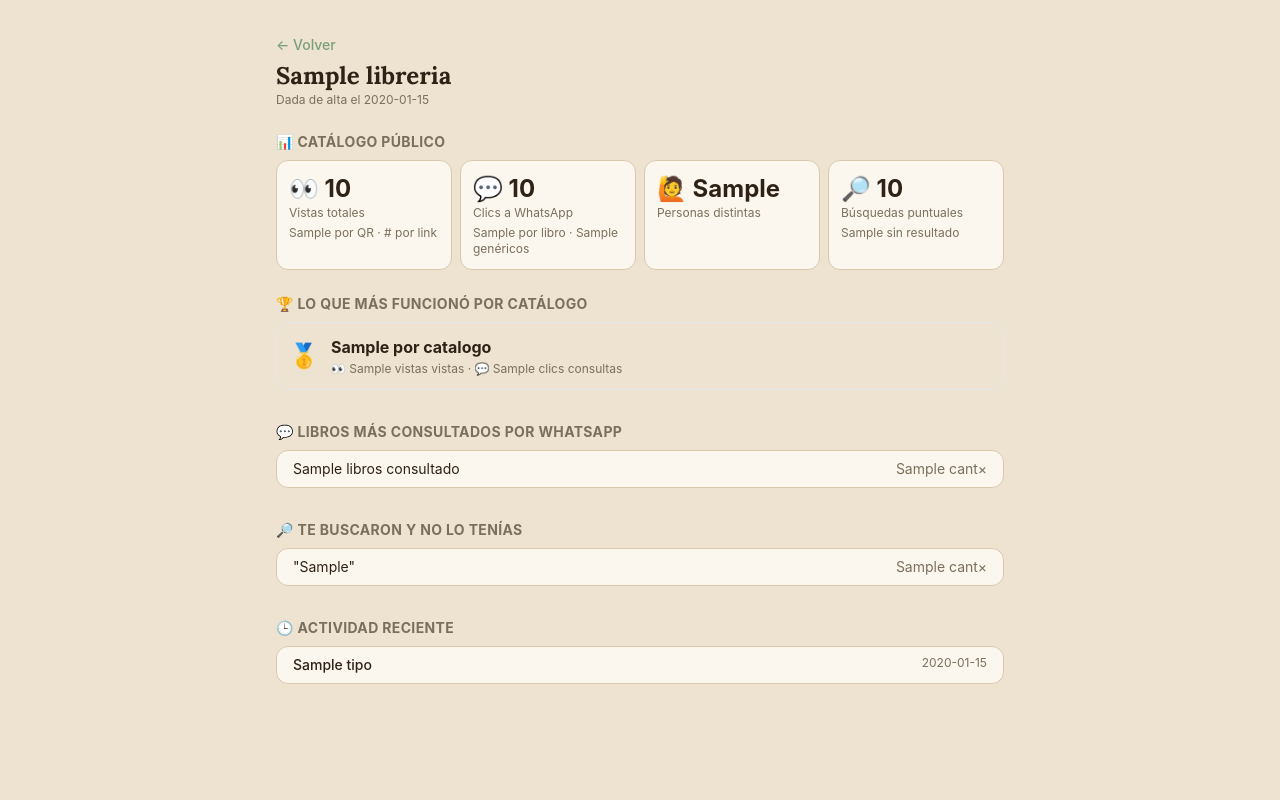
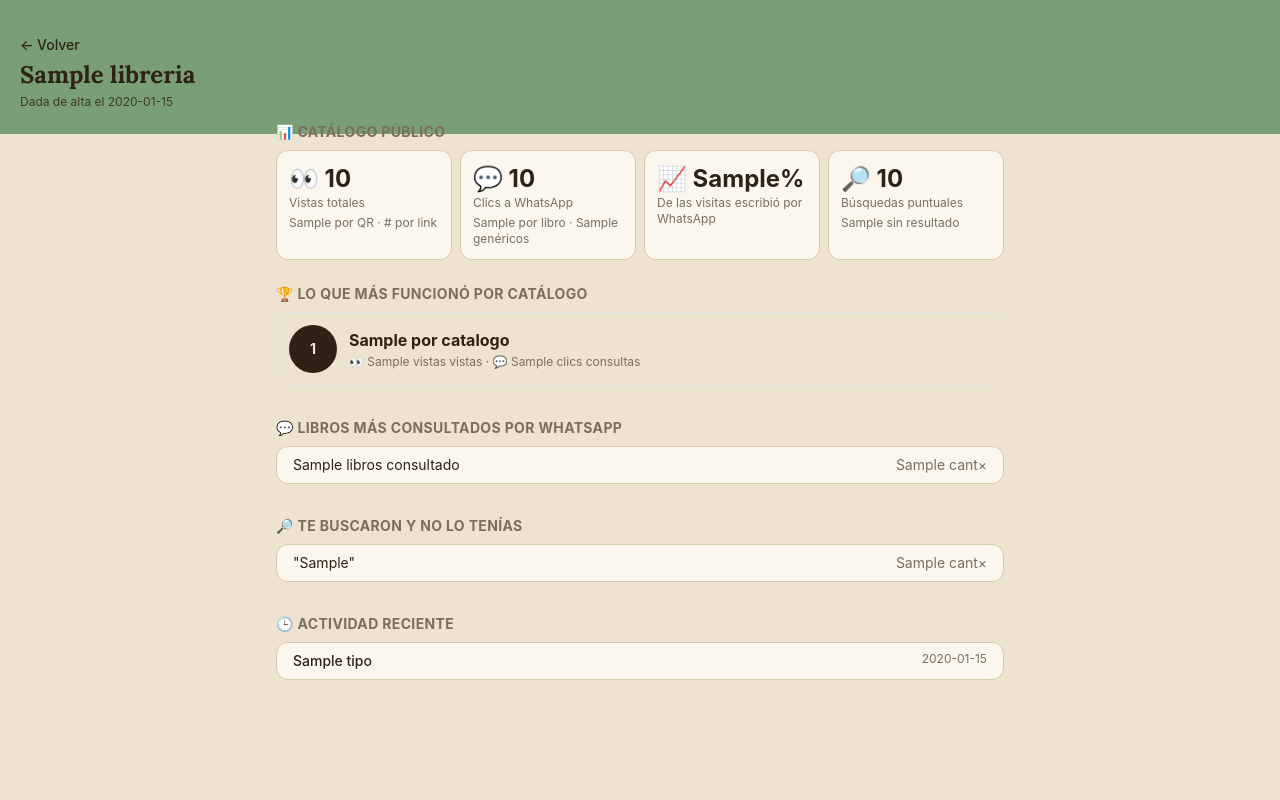
Before and after one commit to nvranco/librero, a FastAPI app: template app/templates/metricas.html in a window 1280 px wide. Run offline with FastAPI, Linux system fonts and the light colour scheme; the template is opened without the code that fills it: most values are stand-ins (such as "Sample title", 1, 10 or a date in 2020); parts of the project's set-up code (start-up, migrations or seed data) failed here and were passed over; some libraries are stand-ins or nearby versions.

Commit message:
Ajustes al podio de metricas: numeros en vez de medallas, sin fantasmas
- El podio usa un numero (1, 2, 3...) en un circulo en vez de emojis
  de medalla.
- Se filtran del ranking los catalogos con 0 vistas: un catalogo
  borrado que solo dejo una busqueda huerfana en el payload (nombre
  "?") ya no aparece como una entrada mas de la lista.
- "Personas distintas" (sesiones unicas) se reemplaza por la tasa de
  conversion a WhatsApp (% de visitas que terminaron en un mensaje),
  mas alineada con la funcion de compartir+mirar que con contar gente.
- El header de Metricas pasa a usar el mismo banner verde que el
  resto de las pantallas del panel (antes no tenia fondo de color).

```diff
--- a/app/templates/metricas.html
+++ b/app/templates/metricas.html
@@ -1,18 +1,19 @@
 {% extends "base.html" %}
 {% block titulo %}Métricas — {{ libreria.nombre }}{% endblock %}
 {% block contenido %}
-<div class="min-h-screen px-5 py-8 max-w-3xl mx-auto">
+<div class="min-h-screen flex flex-col">
 
-  <header class="mb-6">
+  <header class="bg-celeste px-5 pt-8 pb-6">
     {% if es_admin %}
-    <a href="/admin/{{ token }}" class="text-celeste text-sm font-medium">← Volver al admin</a>
+    <a href="/admin/{{ token }}" class="text-tinta text-sm font-medium">← Volver al admin</a>
     {% else %}
-    <a href="{{ url_atras }}" class="text-celeste text-sm font-medium">← Volver</a>
+    <a href="{{ url_atras }}" class="text-tinta text-sm font-medium">← Volver</a>
     {% endif %}
-    <h1 class="text-2xl font-bold mt-1">{{ libreria.nombre }}</h1>
-    <p class="text-xs text-gris">Dada de alta el {{ libreria.creado_en.strftime('%d/%m/%Y') }}</p>
+    <h1 class="text-2xl font-bold text-tinta leading-tight mt-1">{{ libreria.nombre }}</h1>
+    <p class="text-xs text-tinta/80 mt-1">Dada de alta el {{ libreria.creado_en.strftime('%d/%m/%Y') }}</p>
   </header>
 
+  <main class="flex-1 px-5 -mt-3 pb-10 max-w-3xl mx-auto w-full">
   <h2 class="text-sm font-bold text-gris uppercase tracking-wide mb-2">📊 Catálogo público</h2>
   <div class="grid grid-cols-2 sm:grid-cols-4 gap-2 mb-6">
     <div class="bg-papel border border-borde rounded-xl2 p-3">
@@ -26,8 +27,8 @@
       <p class="text-xs text-gris mt-1">{{ resumen.clics_por_libro }} por libro · {{ resumen.clics_genericos }} genéricos</p>
     </div>
     <div class="bg-papel border border-borde rounded-xl2 p-3">
-      <p class="text-2xl font-bold">🙋 {{ resumen.sesiones_unicas }}</p>
-      <p class="text-xs text-gris">Personas distintas</p>
+      <p class="text-2xl font-bold">📈 {{ resumen.tasa_conversion }}%</p>
+      <p class="text-xs text-gris">De las visitas escribió por WhatsApp</p>
     </div>
     <div class="bg-papel border border-borde rounded-xl2 p-3">
       <p class="text-2xl font-bold">🔎 {{ resumen.busquedas_total }}</p>
@@ -83,7 +84,7 @@
   <div class="space-y-2 mb-8">
     {% for c in por_catalogo[:3] %}
     <div class="{{ c.color.bg }} border {{ c.color.borde }} rounded-xl2 p-3 flex items-center gap-3">
-      <span class="text-2xl shrink-0">{{ ['🥇', '🥈', '🥉'][loop.index0] }}</span>
+      <span class="tap shrink-0 w-7 h-7 rounded-full bg-tinta text-crema font-bold text-sm flex items-center justify-center">{{ loop.index }}</span>
       <div class="min-w-0 flex-1">
         <p class="font-bold truncate">{{ c.nombre }}</p>
         <p class="text-xs text-gris mt-0.5">
@@ -155,5 +156,6 @@
     <p class="px-4 py-6 text-center text-sm text-gris">Todavía no hay actividad registrada.</p>
     {% endfor %}
   </div>
+  </main>
 </div>
 {% endblock %}
```
Also changed, not shown: app/metricas.py (+11 -1 lines).
